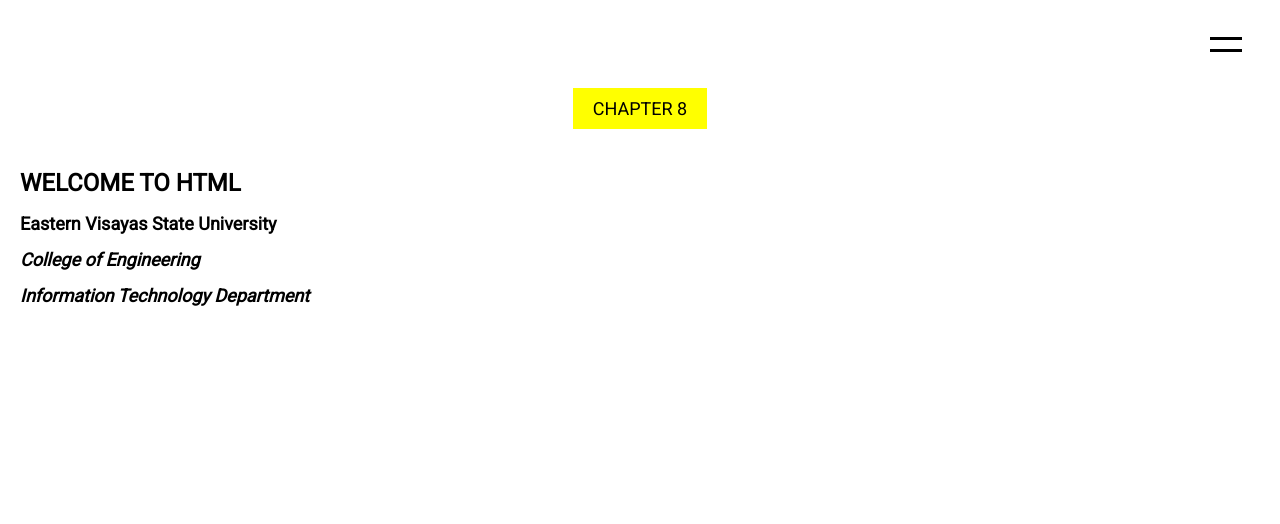
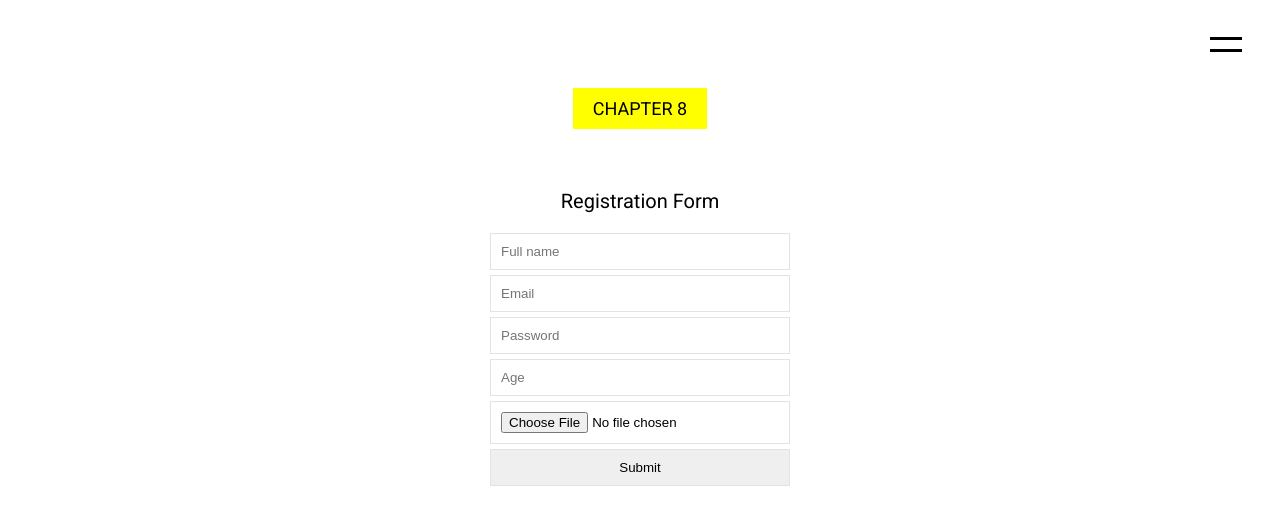
Before and after one commit to christianparanas/cm-dar, a Next.js app: page /acts/chapter8 in a window 1280 px wide. Shown: the top 524 px of the page. Built offline with nearby package versions, Linux system fonts and the light colour scheme.

Commit message:
to chap 8

```diff
--- a/pages/acts/chapter8.jsx
+++ b/pages/acts/chapter8.jsx
@@ -8,11 +8,19 @@
 
 			<Nav />
 			<div className="content">
-			<div className="title">Chapter 8</div>
-				<h1>WELCOME TO HTML</h1>
-				<h2>Eastern Visayas State University</h2>
-				<h2><i>College of Engineering</i></h2>
-				<h2><i>Information Technology Department</i></h2>
+				<div className="title">Chapter 8</div>
+				<div className="chap8Tit">Registration Form</div>
+
+				<form action="">
+					<input type="text" placeholder="Full name" />
+					<input type="email" placeholder="Email" />
+					<input type="password" placeholder="Password" />
+					<input type="number" placeholder="Age" />
+					<input type="file" />
+					<input type="submit" />
+
+				</form>
+
 			</div>
 		</div>
 	)
--- a/styles/globals.scss
+++ b/styles/globals.scss
@@ -82,14 +82,14 @@
 
 h2 {
 	text-align: center;
-	font-family: 'Roboto', sans-serif;
+	font-family: "Luckiest Guy", cursive;
 	font-weight: 500;
 }
 }
 
 
 .nav {
-	font-family: 'Roboto', sans-serif;
+	font-family: "Luckiest Guy", cursive;
 	font-weight: 500;
 
 	.upper_nav {
@@ -158,6 +158,27 @@
 		padding: 0 20px;
 		font-size: 12px;
 		overflow: scroll;
+
+		.chap8Tit {
+			width: fit-content;
+			margin: 60px auto 20px;
+			font-size: 20px;
+
+		}
+
+		form {
+			width: 300px;
+			margin: 0 auto;
+
+			input {
+				width: 100%;
+				padding: 10px;
+				margin-bottom: 5px;
+				border-radius: 0;
+				outline: 0;
+				border: 1px solid #e3e3e3;
+			}
+		}
 
 		.title {
 			text-align: center;
```
